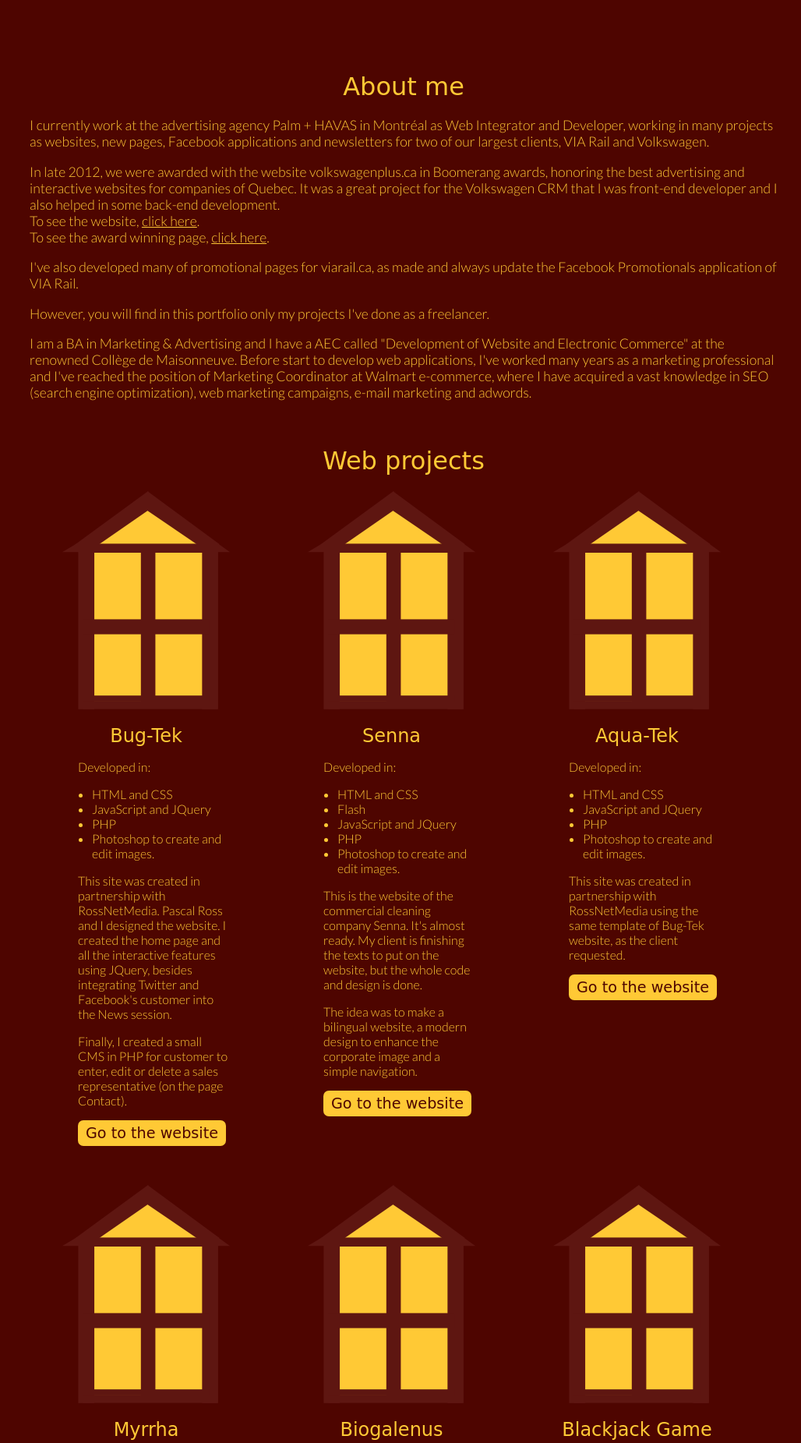
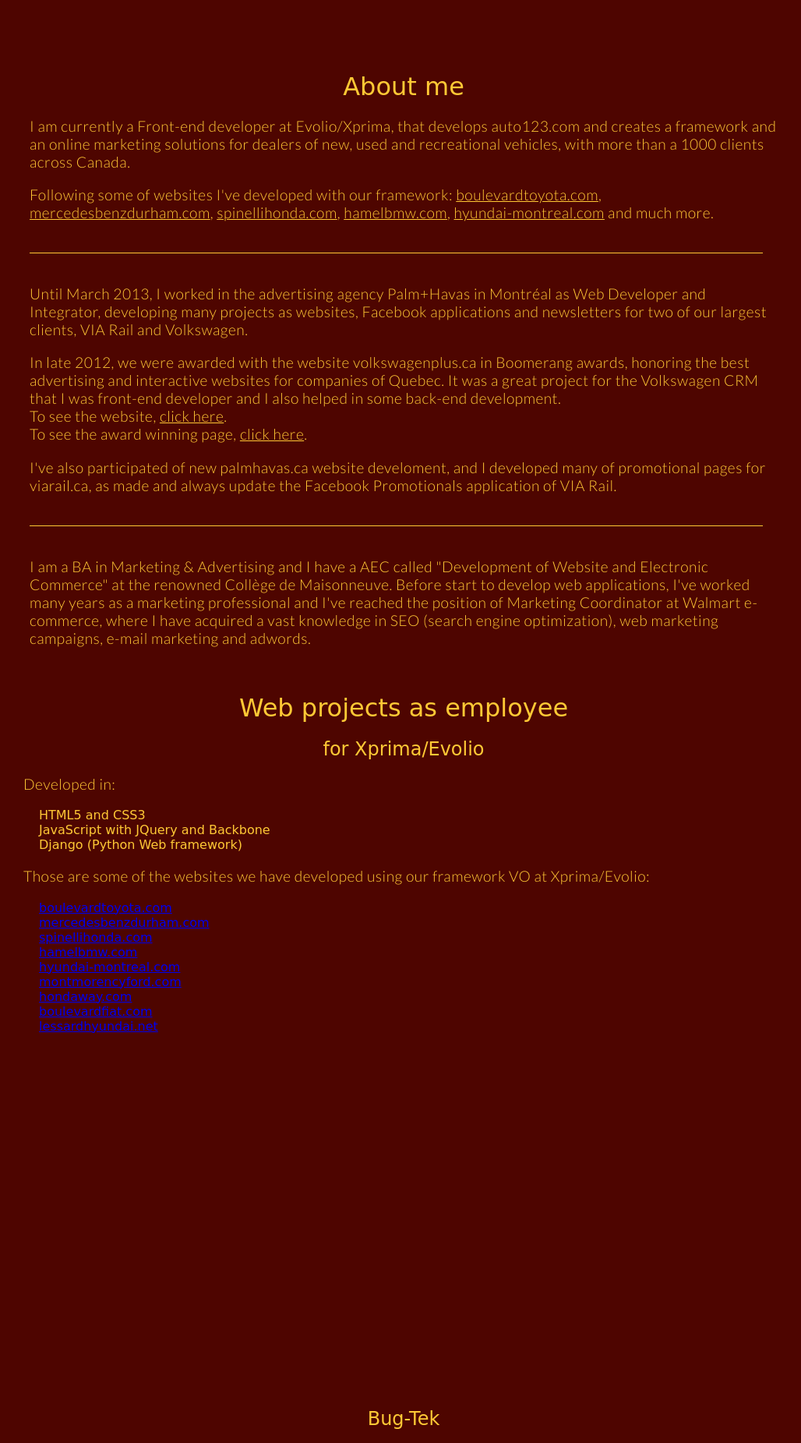
Before and after one commit to maufarinelli/portfolio, a PHP site: page / in a window 1280 px wide. Shown: the part 558-2409 px from the top of the page at 78% size, without its empty margins (122-1150 px from the left). Run offline with PHP 8.4, Linux system fonts and the light colour scheme; some web fonts are replaced.

Commit message:
Updates , inserting jobs as employees

```diff
--- a/css/style.css
+++ b/css/style.css
@@ -15,7 +15,8 @@ p {
 	/* font-family: "Trebuchet MS", Arial, Helvetica, sans-serif; */
 	font-family: 'Lato', sans-serif;
 	font-weight:300;
-	font-size:1.1em;
+	font-size:1.2em;
+	letter-spacing: 0.5px;
 }
 
 h2 {
@@ -31,6 +32,13 @@ h3 {
 
 .clear {
 	clear:both;
+}
+
+hr {
+	margin: 40px 0;
+	border: 0;
+  	width: 98%;
+	background-color: #ffc935;
 }
 
 
@@ -177,7 +185,8 @@ header #helice {
 
 /* section Web Projects
 --------------------------------------------------- */
-#web-projects {
+#web-projects-employee,
+#web-projects-freelancer {
 	padding-bottom: 30px;
 
 	background: #4e0500;
--- a/index.php
+++ b/index.php
@@ -59,13 +59,55 @@
                 <h2><?php echo $aLang['about.title']; ?></h2>
                 <p><?php echo $aLang['about.copy1']; ?></p>
                 <p><?php echo $aLang['about.copy2']; ?></p>
+                <hr />
                 <p><?php echo $aLang['about.copy3']; ?></p>
                 <p><?php echo $aLang['about.copy4']; ?></p>
                 <p><?php echo $aLang['about.copy5']; ?></p>
+                <hr />
+                <p><?php echo $aLang['about.copy6']; ?></p>
             </div>
         </section>
 
-        <section id="web-projects">
+        <section id="web-projects-employee">
+            <h2><?php echo $aLang['projects.companies.title']; ?></h2>
+
+            <div class="web-projects-wrapper clearfix">
+                <!-- Projects at Xprima/Evolio -->
+                <div class="">
+                    <h3><?php echo $aLang['projects.xprima.title']; ?></h3>
+                    <p><?php echo $aLang['projects.developed.copy']; ?></p>
+                    <ul>
+                        <?php echo $aLang['projects.xprima.technologies']; ?>
+                    </ul>
+                    <p><?php echo $aLang['projects.xprima.copy1']; ?></p>
+                    <ul>
+                        <li><?php echo $aLang['projects.xprima.copy2']; ?></li>
+                        <li><?php echo $aLang['projects.xprima.copy3']; ?></li>
+                        <li><?php echo $aLang['projects.xprima.copy4']; ?></li>
+                        <li><?php echo $aLang['projects.xprima.copy5']; ?></li>
+                        <li><?php echo $aLang['projects.xprima.copy6']; ?></li>
+                        <li><?php echo $aLang['projects.xprima.copy7']; ?></li>
+                        <li><?php echo $aLang['projects.xprima.copy8']; ?></li>
+                        <li><?php echo $aLang['projects.xprima.copy9']; ?></li>
+                        <li><?php echo $aLang['projects.xprima.copy10']; ?></li>
+                    </u>
+                </div>
+
+                <!-- Projects at Palm+Havas -->
+                <div class="">
+                    <h3><?php echo $aLang['projects.bugtek.title']; ?></h3>
+                    <p><?php echo $aLang['projects.developed.copy']; ?></p>
+                    <ul>
+                        <?php echo $aLang['projects.palm.technologies']; ?>
+                    </ul>
+                    <p><?php echo $aLang['projects.palm.copy1']; ?></p>
+                    <p><?php echo $aLang['projects.palm.copy2']; ?></p>
+                    <p><?php echo $aLang['projects.palm.copy3']; ?></p>
+                </div>
+            </div>
+        </section>
+
+        <section id="web-projects-freelancer">
         	<h2><?php echo $aLang['projects.title']; ?></h2>
 
             <div class="web-projects-wrapper clearfix">
@@ -197,16 +239,8 @@
                         <p><?php echo $aLang['projects.portfolio.copy3']; ?></p>
                         <a class="cta" href="web_projects/old_portfolio/" target="_blank"><?php echo $aLang['projects.website.cta']; ?></a>
                 </div>
-
             </div>
-
-
         </section>
-
-        <footer>
-
-        </footer>
-
 
         <!--<script src="//ajax.googleapis.com/ajax/libs/jquery/1.8.3/jquery.min.js"></script>-->
         <script src="js/vendor/jquery-1.8.3.min.js"></script>
--- a/js/main.js
+++ b/js/main.js
@@ -42,7 +42,6 @@ var projectsHeight = function(){
 		$('.row_'+i).height(tallest);
 		tallest = 0;
 	}
-
 }
 
 
@@ -50,12 +49,14 @@ $(document).ready(function(){
 
 	projectsHeight();
 	var iOffsetAbout = $('#about-us').offset().top;
-	var iOffsetProjects = $('#web-projects').offset().top;
+	var iOffsetProjectsFreela = $('#web-projects-freelancer').offset().top;
+	var iOffsetProjectsEmployee = $('#web-projects-employee').offset().top;
 
 	$(window).resize(function(){
 		projectsHeight();
 		iOffsetAbout = $('#about-us').offset().top;
-		iOffsetProjects = $('#web-projects h2').offset().top;
+		iOffsetProjectsFreela = $('#web-projects-freelancer h2').offset().top;
+		iOffsetProjectsEmployee = $('#web-projects-employee h2').offset().top;
 	});
 
 
@@ -147,7 +148,10 @@ $(document).ready(function(){
 		$('html, body').animate({ scrollTop: iOffsetAbout }, 500);
 	});
 	$('.menu-projects').click(function(){
-		$('html, body').animate({ scrollTop: iOffsetProjects }, 500);
+		$('html, body').animate({ scrollTop: iOffsetProjectsEmployee }, 500);
+	});
+	$('.menu-projects').click(function(){
+		$('html, body').animate({ scrollTop: iOffsetProjectsFreela }, 500);
 	});
 
 
--- a/language/en.php
+++ b/language/en.php
@@ -10,22 +10,50 @@ return $aLang = array (
 	'menu.projects' => 'Web&nbsp;projects',
 
 	'about.title' => 'About me',
-	'about.copy1' => 'I currently work at the advertising agency Palm + HAVAS in Montréal as Web Integrator and Developer, working in many projects as websites, new pages, Facebook applications and newsletters for two of our largest clients, VIA Rail and Volkswagen.',
-	'about.copy2' => 'In late 2012, we were awarded with the website volkswagenplus.ca in Boomerang awards, honoring the best advertising and interactive websites for companies of Quebec. It was a great project for the Volkswagen CRM that I was front-end developer and I also helped in some back-end development.<br>To see the website, <a href="http://www.volkswagenplus.ca" target="_blank">click here</a>.<br>To see the award winning page, <a href="http://resultats.infopresse.com/prixboomerang/2012/Resultats/sites_internet/sites_B2C_grande_entreprise/volks_palm.html" target="_blank">click here</a>.',
-	'about.copy3' => 'I\'ve also developed many of promotional pages for viarail.ca, as made and always update the Facebook Promotionals application of VIA Rail.',
-	'about.copy4' => 'However, you will find in this portfolio only my projects I\'ve done as a freelancer.',
-	'about.copy5' => 'I am a BA in Marketing & Advertising and I have a AEC called "Development of Website and Electronic Commerce" at the renowned Collège de Maisonneuve. Before start to develop web applications, I\'ve worked many years as a marketing professional and I\'ve reached the position of Marketing Coordinator at Walmart e-commerce, where I have acquired a vast knowledge in SEO (search engine optimization), web marketing campaigns, e-mail marketing and adwords.',
 
-	'projects.title' => 'Web projects',
+	'about.copy1' => 'I am currently a Front-end developer at Evolio/Xprima, that develops auto123.com and creates a framework and an online marketing solutions for dealers of new, used and recreational vehicles, with more than a 1000 clients across Canada.',
+	'about.copy2' => 'Following some of websites I\'ve developed with our framework: <a href="http://www.boulevardtoyota.com/">boulevardtoyota.com</a>, <a href="http://www.mercedesbenzdurham.com/">mercedesbenzdurham.com</a>, <a href="http://www.spinellihonda.com/">spinellihonda.com</a>, <a href="http://www.hamelbmw.com/">hamelbmw.com</a>, <a href="http://www.hyundai-montreal.com/">hyundai-montreal.com</a> and much more.',
+
+	'about.copy3' => 'Until March 2013, I worked in the advertising agency Palm+Havas in Montréal as Web Developer and Integrator, developing many projects as websites, Facebook applications and newsletters for two of our largest clients, VIA Rail and Volkswagen.',
+	'about.copy4' => 'In late 2012, we were awarded with the website volkswagenplus.ca in Boomerang awards, honoring the best advertising and interactive websites for companies of Quebec. It was a great project for the Volkswagen CRM that I was front-end developer and I also helped in some back-end development.<br>To see the website, <a href="http://www.volkswagenplus.ca" target="_blank">click here</a>.<br>To see the award winning page, <a href="http://resultats.infopresse.com/prixboomerang/2012/Resultats/sites_internet/sites_B2C_grande_entreprise/volks_palm.html" target="_blank">click here</a>.',
+	'about.copy5' => 'I\'ve also participated of new palmhavas.ca website develoment, and I developed many of promotional pages for viarail.ca, as made and always update the Facebook Promotionals application of VIA Rail.',
+
+	'about.copy6' => 'I am a BA in Marketing & Advertising and I have a AEC called "Development of Website and Electronic Commerce" at the renowned Collège de Maisonneuve. Before start to develop web applications, I\'ve worked many years as a marketing professional and I\'ve reached the position of Marketing Coordinator at Walmart e-commerce, where I have acquired a vast knowledge in SEO (search engine optimization), web marketing campaigns, e-mail marketing and adwords.',
+
+	'projects.title' => 'Web projects as freelancer',
 	'projects.developed.copy' => 'Developed in:',
 	'projects.website.cta' => 'Go to the website',
+
+	'projects.companies.title' => 'Web projects as employee',
+
+	// Xprima / Evolio
+	'projects.xprima.title' => 'for Xprima/Evolio',
+	'projects.xprima.technologies'  => '<li>HTML5 and CSS3</li><li>JavaScript with JQuery and Backbone</li><li>Django (Python Web framework)</li>',
+    'projects.xprima.copy1' => 'Those are some of the websites we have developed using our framework VO at Xprima/Evolio:',
+    'projects.xprima.copy2' => '<a href="http://www.boulevardtoyota.com/">boulevardtoyota.com</a>',
+    'projects.xprima.copy3' => '<a href="http://www.mercedesbenzdurham.com/">mercedesbenzdurham.com</a>',
+    'projects.xprima.copy4' => '<a href="http://www.spinellihonda.com/">spinellihonda.com</a>',
+    'projects.xprima.copy5' => '<a href="http://www.hamelbmw.com/">hamelbmw.com</a>',
+    'projects.xprima.copy6' => '<a href="http://www.hyundai-montreal.com/">hyundai-montreal.com</a>',
+    'projects.xprima.copy7' => '<a href="http://www.montmorencyford.com/">montmorencyford.com</a>',
+    'projects.xprima.copy8' => '<a href="http://www.hondaway.com/">hondaway.com</a>',
+    'projects.xprima.copy9' => '<a href="http://www.boulevardfiat.com/">boulevardfiat.com</a>',
+    'projects.xprima.copy10' => '<a href="http://www.lessardhyundai.net/">lessardhyundai.net</a>',
+
+
+   	//Palm+Havas
+	'projects.palm.title' => 'Palm+Havas',
+	'projects.palm.technologies'  => '<li>HTML5 and CSS</li><li>JavaScript and JQuery</li><li>PHP using Kohana Framework</li><li>Photoshop to edit images.</li>',
+    'projects.palm.copy1' => 'Those are some of the websites I\'ve developed with my team at the time I was working at Palm+Havas:',
+    'projects.palm.copy2' => '<a href="http://www.volkswagenplus.ca" target="_blank">Volkswagenplus.ca</a>, awarded in Boomerang awards. To see the award winning page, <a href="http://resultats.infopresse.com/prixboomerang/2012/Resultats/sites_internet/sites_B2C_grande_entreprise/volks_palm.html" target="_blank">click here</a>',
+    'projects.palm.copy3' => '<a href="http://www.palmhavas.ca" target="_blank">palmhavas.ca</a>, the new website of the agency.',
 
 
 	//Bugtek
 	'projects.bugtek.title' => 'Bug-Tek',
 	'projects.bugtek.technologies'  => '<li>HTML and CSS</li><li>JavaScript and JQuery</li><li>PHP</li><li>Photoshop to create and edit images.</li>',
-     'projects.bugtek.copy1' => 'This site was created in partnership with RossNetMedia. Pascal Ross and I designed the website. I created the home page and all the interactive features using JQuery, besides integrating Twitter and Facebook\'s customer into the News session.',
-     'projects.bugtek.copy2' => 'Finally, I created a small CMS in PHP for customer to enter, edit or delete a sales representative (on the page Contact).',
+    'projects.bugtek.copy1' => 'This site was created in partnership with RossNetMedia. Pascal Ross and I designed the website. I created the home page and all the interactive features using JQuery, besides integrating Twitter and Facebook\'s customer into the News session.',
+    'projects.bugtek.copy2' => 'Finally, I created a small CMS in PHP for customer to enter, edit or delete a sales representative (on the page Contact).',
 
 
 	 //Aquatek
```
Also changed, not shown: language/fr.php (+33 -6 lines).
